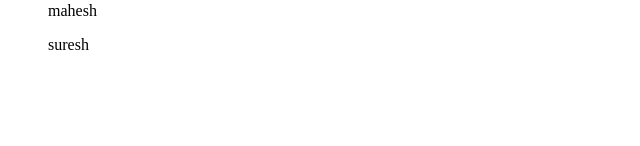
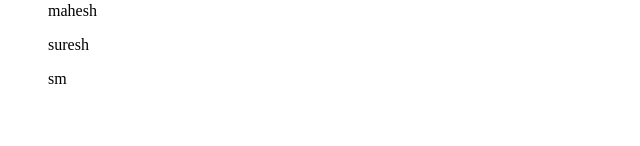
Before and after one commit to adprasad1996/hellow, a React (Create React App) app: page / in a window 1280 px wide. Shown: the part 154-300 px from the top of the page, without its empty margins (0-640 px from the left). Built offline with nearby package versions, Linux system fonts and the light colour scheme.

Commit message:
added sm

```diff
--- a/src/App.js
+++ b/src/App.js
@@ -13,6 +13,7 @@ function App() {
         <p>ramcharan</p>
         <p>mahesh</p>
         <p>suresh</p>
+        <p>sm</p>
       </ul>
     </div>
   );
```
